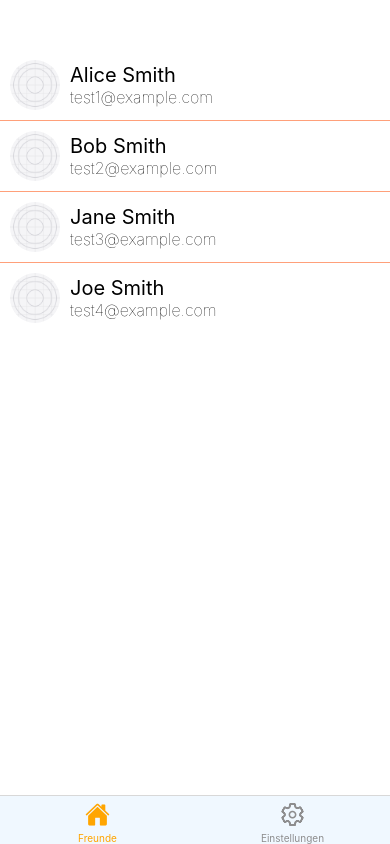
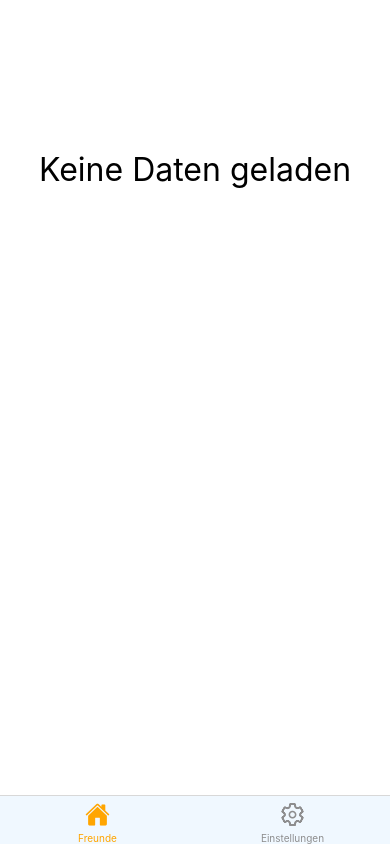
Before and after one commit to behrends/FriendsList, a React Native app: screen /HomeScreen in a window 390 px wide. Built offline with nearby package versions, Linux system fonts and the light colour scheme.

Commit message:
ListEmptyComponent stellt Hinweis für eine leere Liste dar

```diff
--- a/screens/HomeScreen.jsx
+++ b/screens/HomeScreen.jsx
@@ -1,5 +1,5 @@
 import { useState } from 'react';
-import { FlatList, StyleSheet, View } from 'react-native';
+import { FlatList, StyleSheet, Text, View } from 'react-native';
 import FriendListItem from '../components/FriendListItem';
 
 const dummyData = [
@@ -18,7 +18,7 @@
 ];
 
 export default function HomeScreen({ navigation }) {
-  const [data, setData] = useState(dummyData);
+  const [data, setData] = useState([]);
 
   return (
     <View style={styles.container}>
@@ -34,6 +34,9 @@
         )}
         keyExtractor={(item) => item.email}
         ItemSeparatorComponent={<View style={styles.listSeparator} />}
+        ListEmptyComponent={
+          <Text style={styles.listEmpty}>Keine Daten geladen</Text>
+        }
       />
     </View>
   );
@@ -49,4 +52,9 @@
     height: StyleSheet.hairlineWidth,
     backgroundColor: 'lightsalmon',
   },
+  listEmpty: {
+    fontSize: 32,
+    paddingTop: 100,
+    textAlign: 'center',
+  },
 });
```
